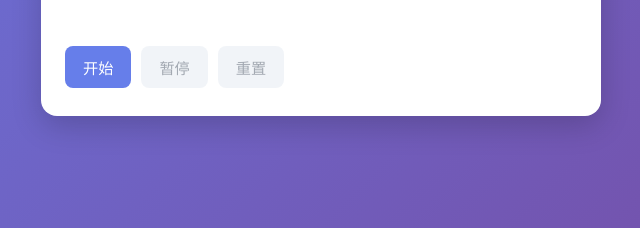
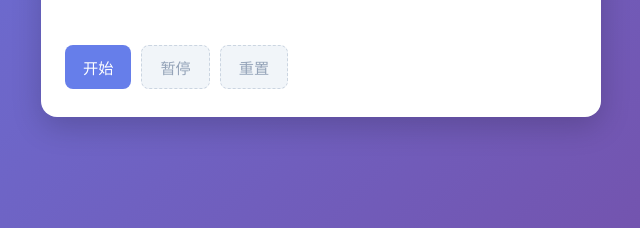
Before and after one commit to xue26521/my_first_website, a plain HTML site: page timer.html in a window 1280 px wide. Shown: the part 526-754 px from the top of the page, 319-959 px from the left. Drawn offline with Linux system fonts and the light colour scheme.

Commit message:
Day 10｜重设计禁用按钮样式使其状态一目了然
改了什么：css/style.css 的 .btn:disabled 从半透明叠加改为浅灰实底+虚线边框，禁用按钮不再与可用按钮混淆

加了什么：无新增文件；一次只改一个问题，符合 Day 10 纪律

```diff
--- a/css/style.css
+++ b/css/style.css
@@ -58,7 +58,7 @@ input:focus, select:focus { outline: 2px solid #667eea; border-color: transparen
 .btn:hover { background: #5a6fd6; }
 .btn.ghost { background: #e2e8f0; color: #334155; }
 .btn.ghost:hover { background: #cbd5e1; }
-.btn:disabled { opacity: .45; cursor: not-allowed; }
+.btn:disabled { background: #f1f5f9; color: #94a3b8; border: 1.5px dashed #cbd5e1; cursor: not-allowed; opacity: 1; }
 .btn-row { display: flex; gap: 10px; margin-top: 18px; flex-wrap: wrap; }
 
 /* 结果与提示 */
```
